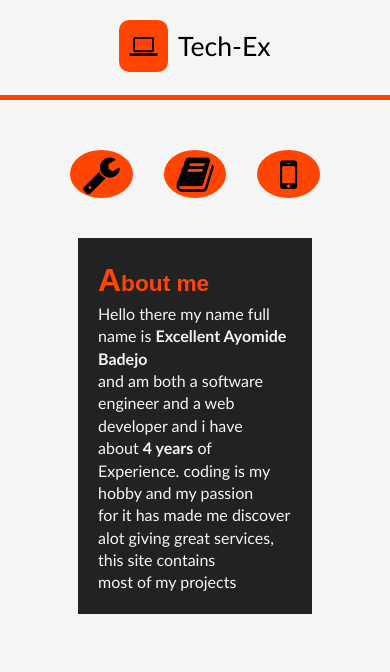
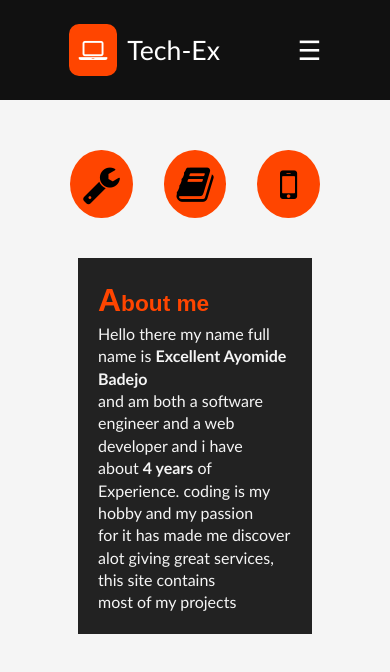
Before and after one commit to Excel909/Wayprojects, a plain HTML site: page index.html in a window 390 px wide. Shown: the top 672 px of the page. Drawn offline with Linux system fonts and the light colour scheme.

Commit message:
updating

```diff
--- a/index.html
+++ b/index.html
@@ -41,6 +41,9 @@
                     <span class="l-box"><i class="fa fa-laptop"></i></span>Tech-Ex
                 </div>
 
+                <div class="nav-hamb">
+                    <a href="#"> &#9776;</a>
+                </div>
                 <!-- <div class="search">
                     <input type="search" placeholder="search" disabled><button type="submit" class="lens"><i class="fa fa-search"></i></button>
                 </div> -->
--- a/style.css
+++ b/style.css
@@ -275,7 +275,9 @@ body{
     font-size: 24pt;
 }
 
-
+.nav-hamb{
+    display: none;
+}
 
 
 
@@ -351,6 +353,16 @@ body{
         margin: auto;
     }
 
+    .nav-hamb{
+        display: block;
+    }
+
+    .nav-hamb a{
+        color: white;
+        font-size: 20pt;
+        text-decoration: none;
+    }
+
     .text{
         padding: 25px;
         width: 100%;
@@ -366,20 +378,21 @@ body{
 
     .top-nav{
         width: 100%;
-        background-color: whitesmoke;
+        background-color: #111;
         height: 100px;
         text-align: left;
-        border-bottom: 5px solid orangered;
+        border-bottom: none;
         padding: 30px;
         /* position: fixed; */
         /* transition: 1s; */
         display:flex;
         justify-content: space-around;
+        align-items:center ;
     }
 
     .top-logo{
         font-size: 20pt;
-        color: black;
+        color: white;
         transition-duration:  1s;
     }
 
@@ -462,6 +475,7 @@ body{
         display: flex;
         justify-content: space-around;
         align-items: center;
+        padding:10px;
     }
 
     .tr-icon{
```
